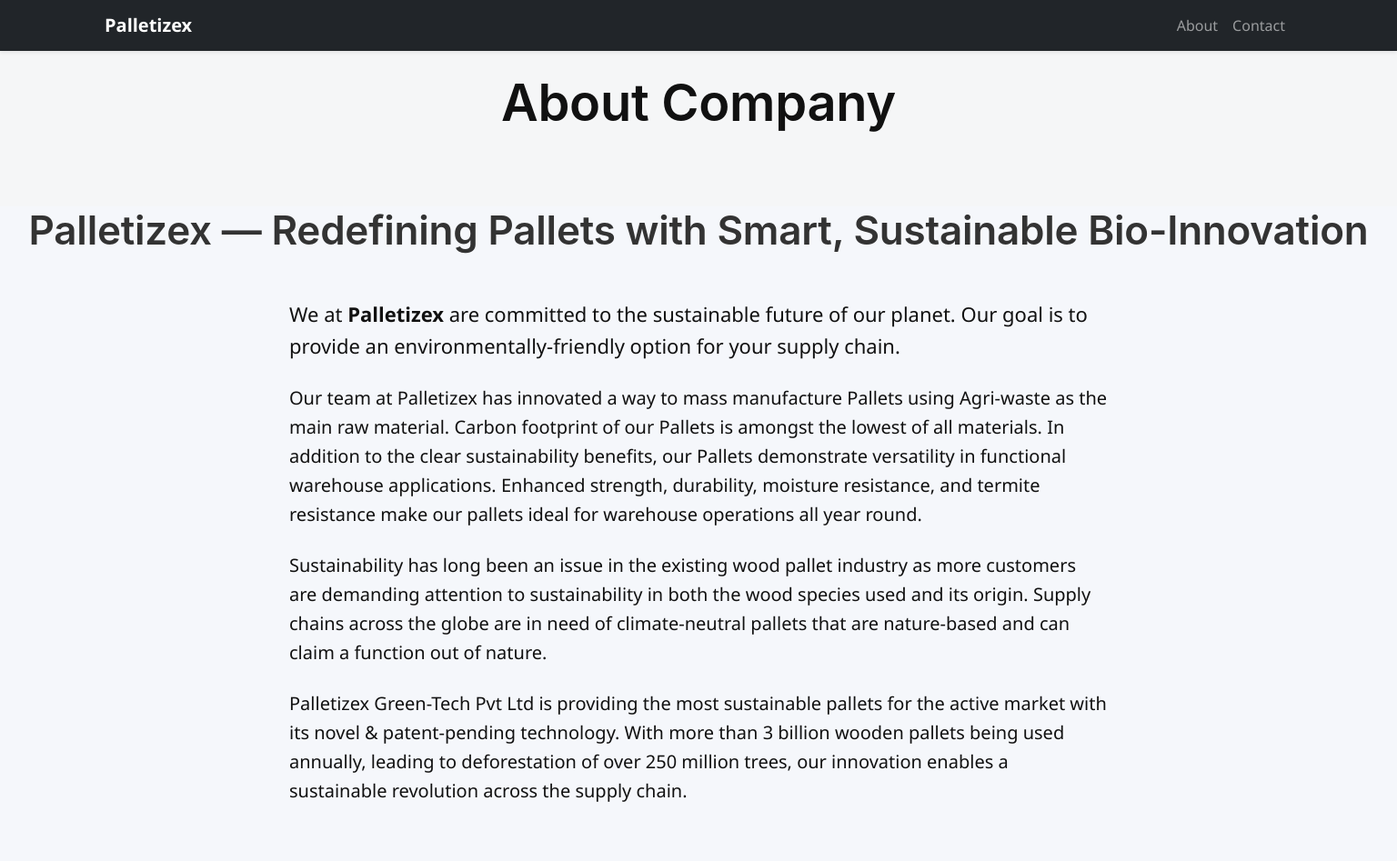
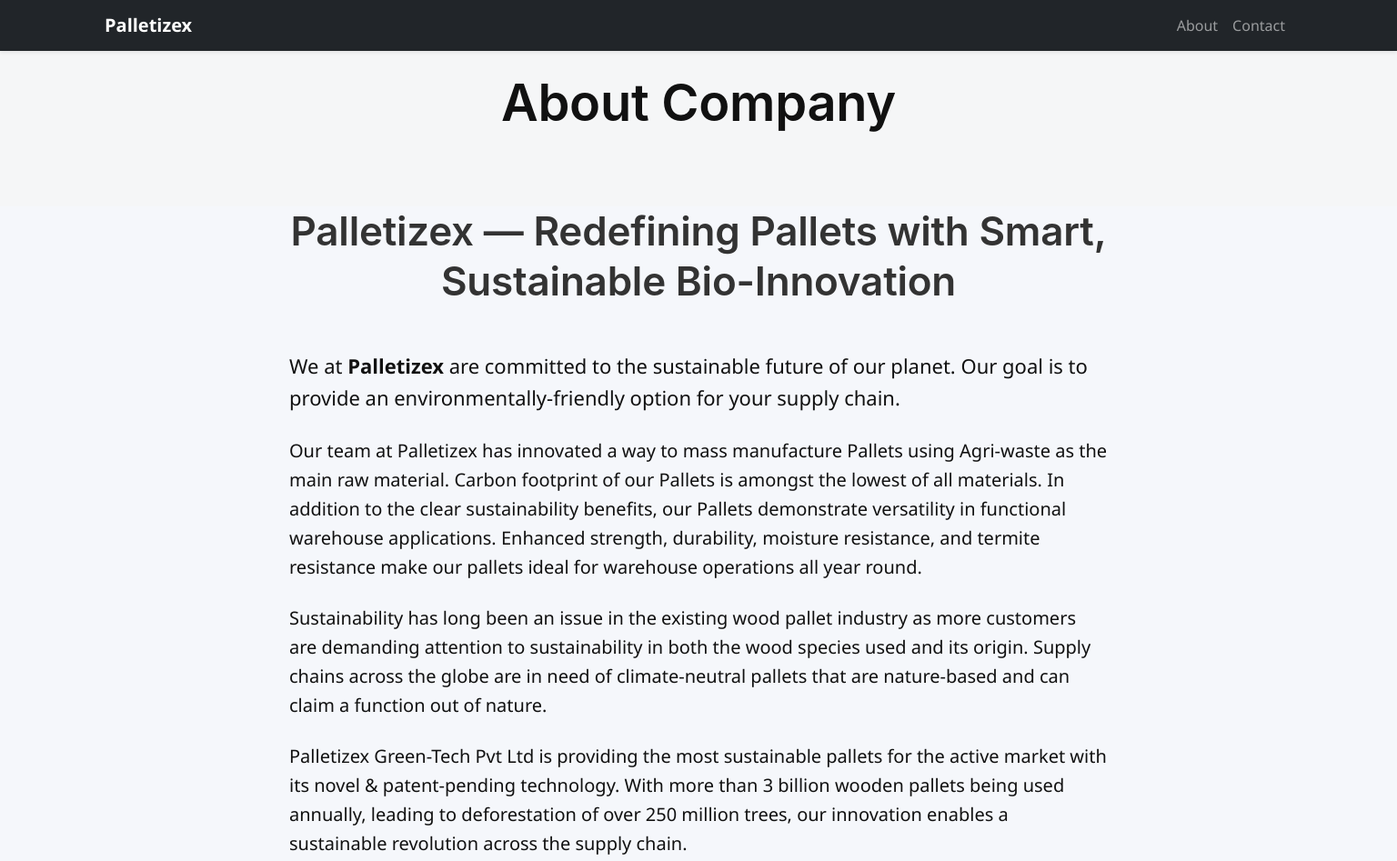
Before and after one commit to ddc-corp/palletizex_green, a plain HTML site: page about.html in a window 1536 px wide. Shown: the top 947 px of the page at 91% size. Drawn offline with nearby package versions, Linux system fonts and the light colour scheme.

Commit message:
update_about_page_palletizex_tagline_style

```diff
--- a/style.css
+++ b/style.css
@@ -483,14 +483,20 @@ body {
 
 /* Company hero headline */
 .company-hero-title {
-  font-size: clamp(26px, 3vw, 44px);
+  font-size: clamp(26px, 2.8vw, 42px);
   font-weight: 600;
   letter-spacing: -0.005em;
-  line-height: 1.2;
+  line-height: 1.25;
   font-family: "SF Pro Display", "SF Pro Icons", "Helvetica Neue", Helvetica,
     Arial, sans-serif;
-  margin: 0;
+  margin: 0 auto;
   text-align: center;
+  max-width: 980px;
+}
+@media (min-width: 1400px) {
+  .company-hero-title {
+    font-size: 44px;
+  }
 }
 
 /* Centered reading column */
```
